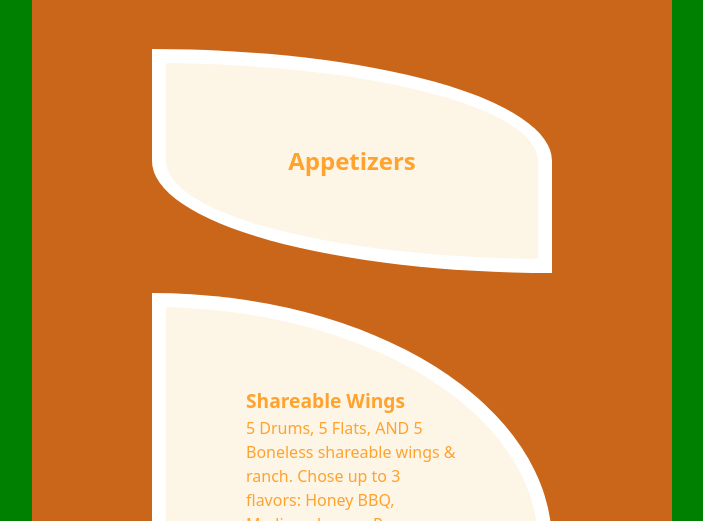
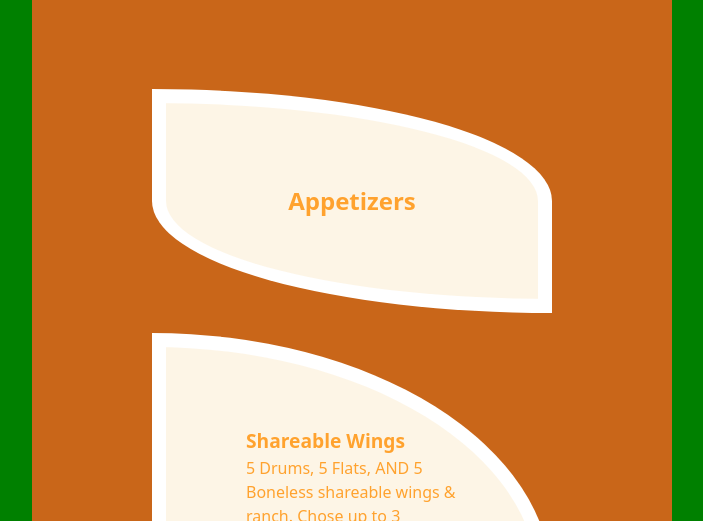
Before and after one commit to JasonBet/restaurant-page, a website built with webpack: page src/template.html in a window 1280 px wide. Both pictures are taken after a click on the button "Menu". Shown: the part 279-800 px from the top of the page, without its empty margins (288-991 px from the left). Built offline with nearby package versions, Linux system fonts and the light colour scheme.

Commit message:
Improve styling/alignment and complete appetizers

```diff
--- a/src/menu.js
+++ b/src/menu.js
@@ -12,13 +12,14 @@ export function menu() {
     appsHead.textContent = "Appetizers";
     appsDiv.appendChild(appsHead);
 
+    // Appetizers
     const app1Div = document.createElement("div");
     const app1Name = document.createElement("h3");
     app1Name.textContent = "Shareable Wings";
     const app1Info = document.createElement("p");
     app1Info.textContent = "5 Drums, 5 Flats, AND 5 Boneless shareable wings & ranch. Chose up to 3 "
         + "flavors: Honey BBQ, Medium, Lemon Pepper, Garlic Parm";
-    const app1PriceAndImgDiv = document.createElement("div");
+    const app1PriceAndImgDiv = document.createElement("div"); // allow price and img to stay inline
     app1PriceAndImgDiv.classList.add("price-and-pic");
     const app1Price = document.createElement("p");
     app1Price.classList.add("price");
@@ -32,12 +33,35 @@ export function menu() {
     app1PriceAndImgDiv.appendChild(app1Price);
     app1PriceAndImgDiv.appendChild(app1PhotoPlaceholder);
 
-
     app1Div.appendChild(app1Name);
     app1Div.appendChild(app1Info);
     app1Div.appendChild(app1PriceAndImgDiv);
 
 
+    const app2Div = document.createElement("div");
+    const app2Name = document.createElement("h3");
+    app2Name.textContent = "Chicken Tacos";
+    const app2Info = document.createElement("p");
+    app2Info.textContent = "10 grilled chicken tacos with onion, tomato, and cheese. "
+        + "salsa: Pico De Gallo, Medium, Habanera Hot";
+    const app2PriceAndImgDiv = document.createElement("div"); // allow price and img to stay inline
+    app2PriceAndImgDiv.classList.add("price-and-pic");
+    const app2Price = document.createElement("p");
+    app2Price.classList.add("price");
+    app2Price.textContent = "$15";
+    const app2PhotoPlaceholder = document.createElement("div");
+    app2PhotoPlaceholder.classList.add("img-placeholder");
+    const app2PlaceholderText = document.createElement("p");
+    app2PlaceholderText.textContent = "IMG";
+    app2PhotoPlaceholder.appendChild(app2PlaceholderText);
+
+    app2PriceAndImgDiv.appendChild(app2Price);
+    app2PriceAndImgDiv.appendChild(app2PhotoPlaceholder);
+
+
+    app2Div.appendChild(app2Name);
+    app2Div.appendChild(app2Info);
+    app2Div.appendChild(app2PriceAndImgDiv);
 
 
 
@@ -47,6 +71,7 @@ export function menu() {
     menuContainer.appendChild(heading);
     menuContainer.appendChild(appsDiv);
     menuContainer.appendChild(app1Div);
+    menuContainer.appendChild(app2Div);
 
     return menuContainer;
 }
--- a/src/style.css
+++ b/src/style.css
@@ -98,6 +98,7 @@ h3 {
 
 .menu-divs {
   text-align: center;
+  margin-top: 40px;
 }
 
 .price {
```
